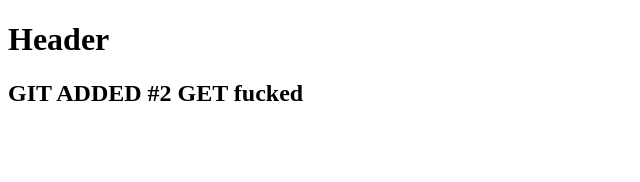
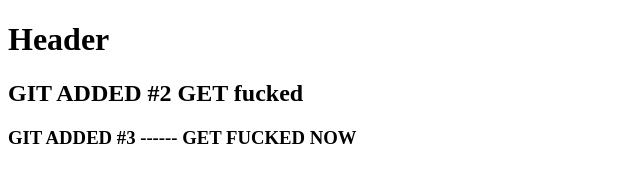
Before and after one commit to deadforweeks/git-test, a plain HTML site: page index.html in a window 1280 px wide. Shown: the whole page, without its empty margins (0-640 px from the left). Drawn offline with Linux system fonts and the light colour scheme.

Commit message:
MORE ADDED

```diff
--- a/index.html
+++ b/index.html
@@ -9,5 +9,6 @@
 <body>
     <h1>Header</h1>
     <h2>GIT ADDED #2 GET fucked</h2>
+    <h3>GIT ADDED #3 ------ GET FUCKED NOW</h3>
 </body>
 </html>
```
